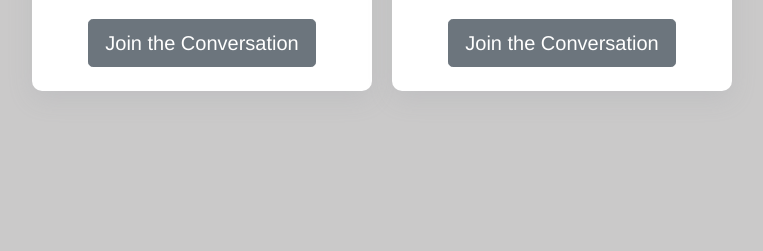
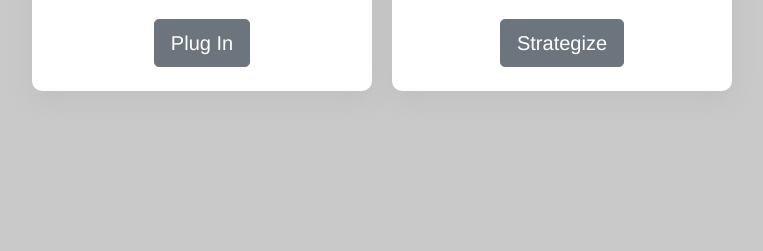
Before and after one commit to GabrielNavata/CSE-106-Final-Project, a Python web app: template ForumApp/templates/index.html in a window 1280 px wide. Shown: the part 549-800 px from the top of the page, without its empty margins (258-1021 px from the left). Run offline with Jinja, Linux system fonts and the light colour scheme; the template is opened without the code that fills it, so the values that code supplies are empty; some libraries are stand-ins or nearby versions.

Commit message:
Button Text change

```diff
--- a/ForumApp/templates/index.html
+++ b/ForumApp/templates/index.html
@@ -27,7 +27,7 @@
     <img class="image" src="{{ url_for('static', filename='/images/controller.png') }}" alt="Image 1">
     <form action="{{ url_for('views.search') }}" method="POST">
       <input name="search" id="search" value = "Video Games" type='hidden' />
-      <input class="btn btn-secondary btn-lg " role="button" type="submit" value="Join the Conversation" />
+      <input class="btn btn-secondary btn-lg " role="button" type="submit" value="Plug In" />
     </form><br>
   </div>
   <br>
@@ -36,7 +36,7 @@
     <img class="image" src="{{ url_for('static', filename='/images/chess_board.png') }}" alt="Image 2">
     <form action="{{ url_for('views.search') }}" method="POST">
       <input name="search" id="search" value = "Board Games" type='hidden' />
-      <input class="btn btn-secondary btn-lg " role="button" type="submit" value="Join the Conversation" />
+      <input class="btn btn-secondary btn-lg " role="button" type="submit" value="Strategize" />
     </form><br>
   </div>
 </div>
```
